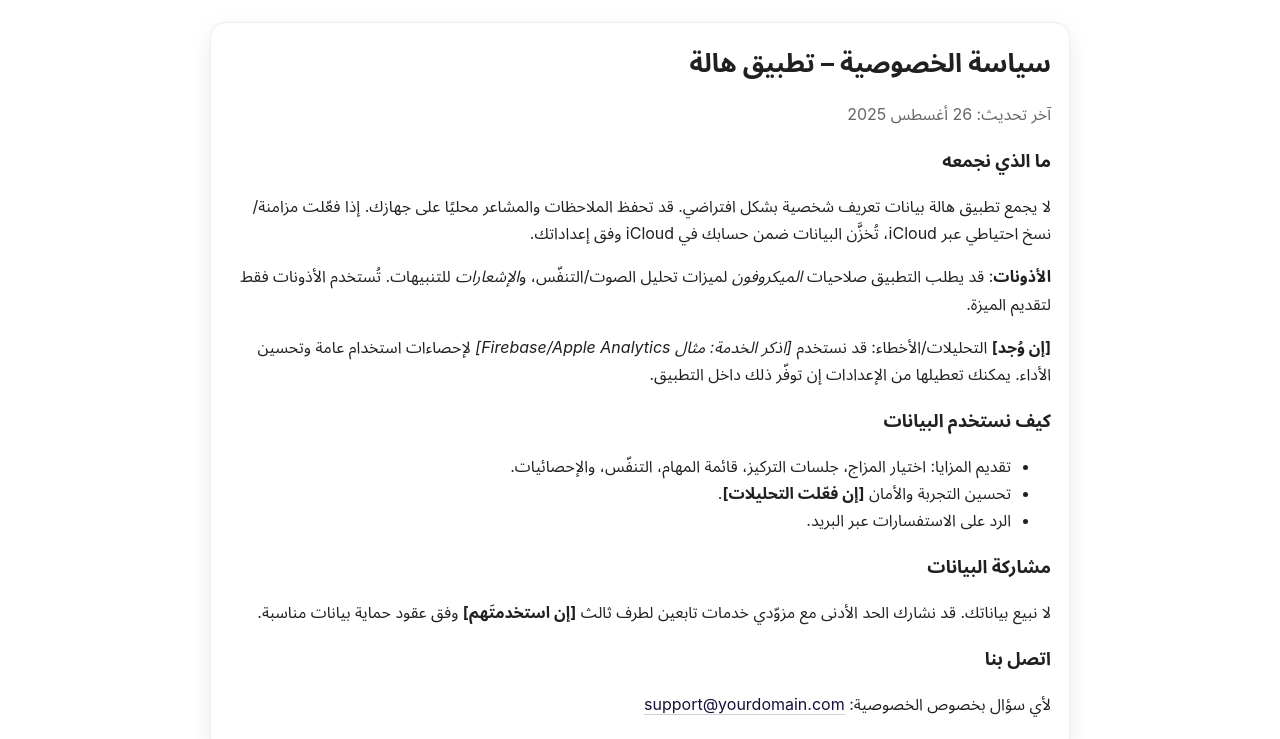
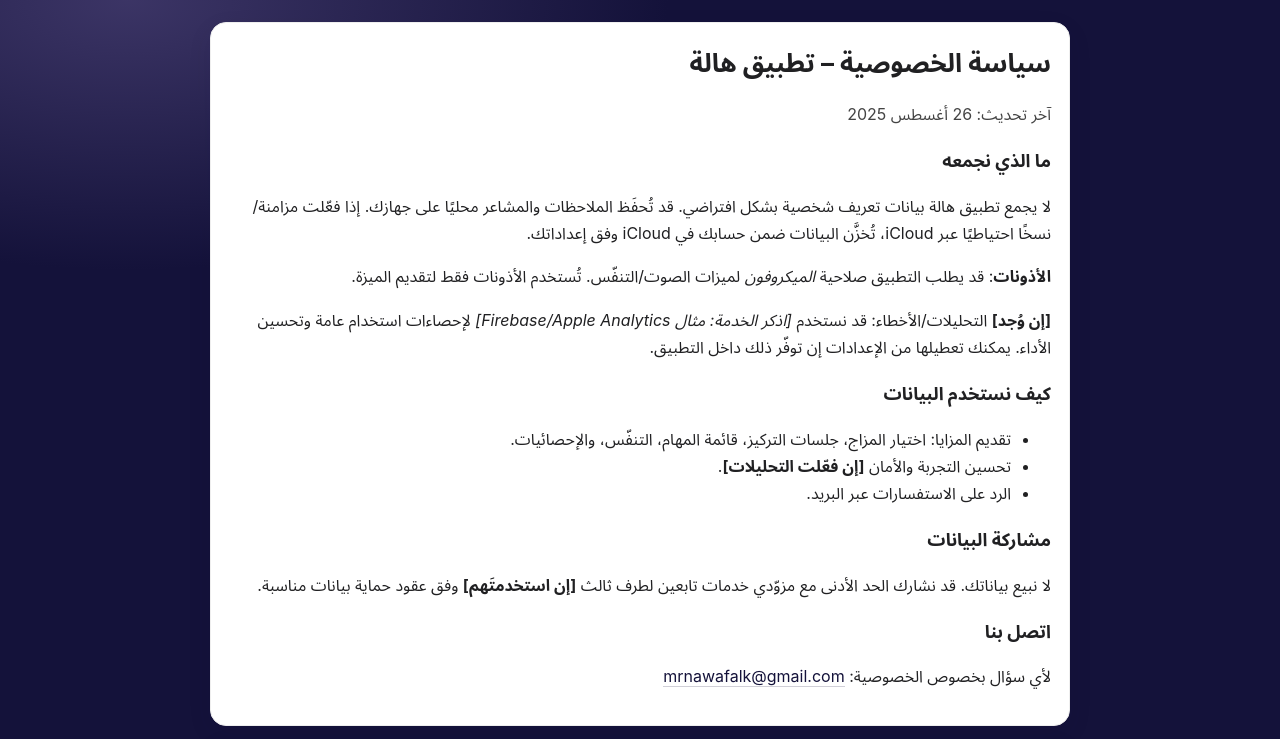
Before and after one commit to SmartieBrainz/halah-support, a plain HTML site: page privacy.html in a window 1280 px wide. Shown: the top 739 px of the page. Drawn offline with Linux system fonts and the light colour scheme.

Commit message:
Revise privacy policy layout and contact details
Updated the styling and content of the privacy policy page, including changes to background gradients, text colors, and contact information.

```diff
--- a/privacy.html
+++ b/privacy.html
@@ -5,11 +5,14 @@
   <meta name="viewport" content="width=device-width,initial-scale=1" />
   <title>سياسة الخصوصية – هالة | Halah Privacy Policy</title>
   <style>
-    body{margin:0;padding:0;background:#fff;color:#202022;font:16px/1.7 -apple-system,BlinkMacSystemFont,"SF Pro Text","Noto Sans Arabic","Segoe UI",Roboto,Arial,sans-serif}
+    body{margin:0;padding:0;background:
+      radial-gradient(1200px 600px at 10% 0%, rgba(133,117,182,.35), rgba(20,18,58,1) 45%),
+      linear-gradient(180deg, #14123A 0%, #14123A 100%);
+      color:#202022;font:16px/1.7 -apple-system,BlinkMacSystemFont,"SF Pro Text","Noto Sans Arabic","Segoe UI",Roboto,Arial,sans-serif}
     .wrap{max-width:860px;margin:0 auto;padding:22px}
     h1{font-size:26px;margin:0 0 12px}
     h2{font-size:18px;margin:18px 0 8px}
-    .muted{color:#666}
+    .muted{color:#444}
     .card{background:#fff;border:1px solid #eee;border-radius:16px;box-shadow:0 8px 24px rgba(20,18,58,.08);padding:18px;margin-bottom:14px}
     a{color:#14123A;text-decoration:none;border-bottom:1px solid rgba(20,18,58,.2)}
     a:hover{border-bottom-color:#14123A}
@@ -23,8 +26,8 @@
       <p class="muted">آخر تحديث: <time datetime="2025-08-26">26 أغسطس 2025</time></p>
 
       <h2>ما الذي نجمعه</h2>
-      <p>لا يجمع تطبيق هالة بيانات تعريف شخصية بشكل افتراضي. قد تحفظ الملاحظات والمشاعر محليًا على جهازك. إذا فعّلت مزامنة/نسخ احتياطي عبر iCloud، تُخزَّن البيانات ضمن حسابك في iCloud وفق إعداداتك.</p>
-      <p><strong>الأذونات</strong>: قد يطلب التطبيق صلاحيات <em>الميكروفون</em> لميزات تحليل الصوت/التنفّس، و<em>الإشعارات</em> للتنبيهات. تُستخدم الأذونات فقط لتقديم الميزة.</p>
+      <p>لا يجمع تطبيق هالة بيانات تعريف شخصية بشكل افتراضي. قد تُحفَظ الملاحظات والمشاعر محليًا على جهازك. إذا فعّلت مزامنة/نسخًا احتياطيًا عبر iCloud، تُخزَّن البيانات ضمن حسابك في iCloud وفق إعداداتك.</p>
+      <p><strong>الأذونات</strong>: قد يطلب التطبيق صلاحية <em>الميكروفون</em> لميزات الصوت/التنفّس. تُستخدم الأذونات فقط لتقديم الميزة.</p>
       <p><strong>[إن وُجد]</strong> التحليلات/الأخطاء: قد نستخدم <em>[اذكر الخدمة: مثال Firebase/Apple Analytics]</em> لإحصاءات استخدام عامة وتحسين الأداء. يمكنك تعطيلها من الإعدادات إن توفّر ذلك داخل التطبيق.</p>
 
       <h2>كيف نستخدم البيانات</h2>
@@ -38,7 +41,7 @@
       <p>لا نبيع بياناتك. قد نشارك الحد الأدنى مع مزوّدي خدمات تابعين لطرف ثالث <strong>[إن استخدمتَهم]</strong> وفق عقود حماية بيانات مناسبة.</p>
 
       <h2>اتصل بنا</h2>
-      <p>لأي سؤال بخصوص الخصوصية: <a href="mailto:support@yourdomain.com">support@yourdomain.com</a></p>
+      <p>لأي سؤال بخصوص الخصوصية: <a href="mailto:mrnawafalk@gmail.com">mrnawafalk@gmail.com</a></p>
     </div>
 
     <div class="card lang-en">
@@ -47,7 +50,7 @@
 
       <h2>What we collect</h2>
       <p>Halah does not collect personally identifying data by default. Notes and mood entries are stored on your device. If you enable iCloud sync/backup, your data is stored in your iCloud account per your settings.</p>
-      <p><strong>Permissions</strong>: The app may request <em>Microphone</em> (for voice/breath features) and <em>Notifications</em> (for reminders). These are used only to provide the feature.</p>
+      <p><strong>Permissions</strong>: The app may request <em>Microphone</em> (for voice/breath features). These are used only to provide the feature.</p>
       <p><strong>[If applicable]</strong> Analytics/Crash reporting: we may use <em>[name service e.g., Firebase/Apple Analytics]</em> for aggregated usage metrics and to improve performance. You can opt out if the app provides a setting.</p>
 
       <h2>How we use data</h2>
@@ -61,10 +64,10 @@
       <p>We do not sell your data. We may share minimal data with third-party processors <strong>[if used]</strong> under appropriate data protection agreements.</p>
 
       <h2>Contact</h2>
-      <p>Questions? <a href="mailto:support@yourdomain.com">support@yourdomain.com</a></p>
+      <p>Questions? <a href="mailto:mrnawafalk@gmail.com">mrnawafalk@gmail.com</a></p>
     </div>
 
-    <p class="muted">ملاحظة: يُفترض تعديل الأقواس المربّعة لتطابق خدماتك بدقّة. هذه صفحة معلومات عامّة وليست نصيحة قانونية.</p>
+    <p class="muted">ملاحظة: عدّل الأقواس المربّعة لتطابق خدماتك بدقّة. هذه صفحة معلومات عامّة وليست نصيحة قانونية.</p>
     <p><a href="./index.html">← العودة للدعم | Back to Support</a></p>
   </div>
 </body>
```
